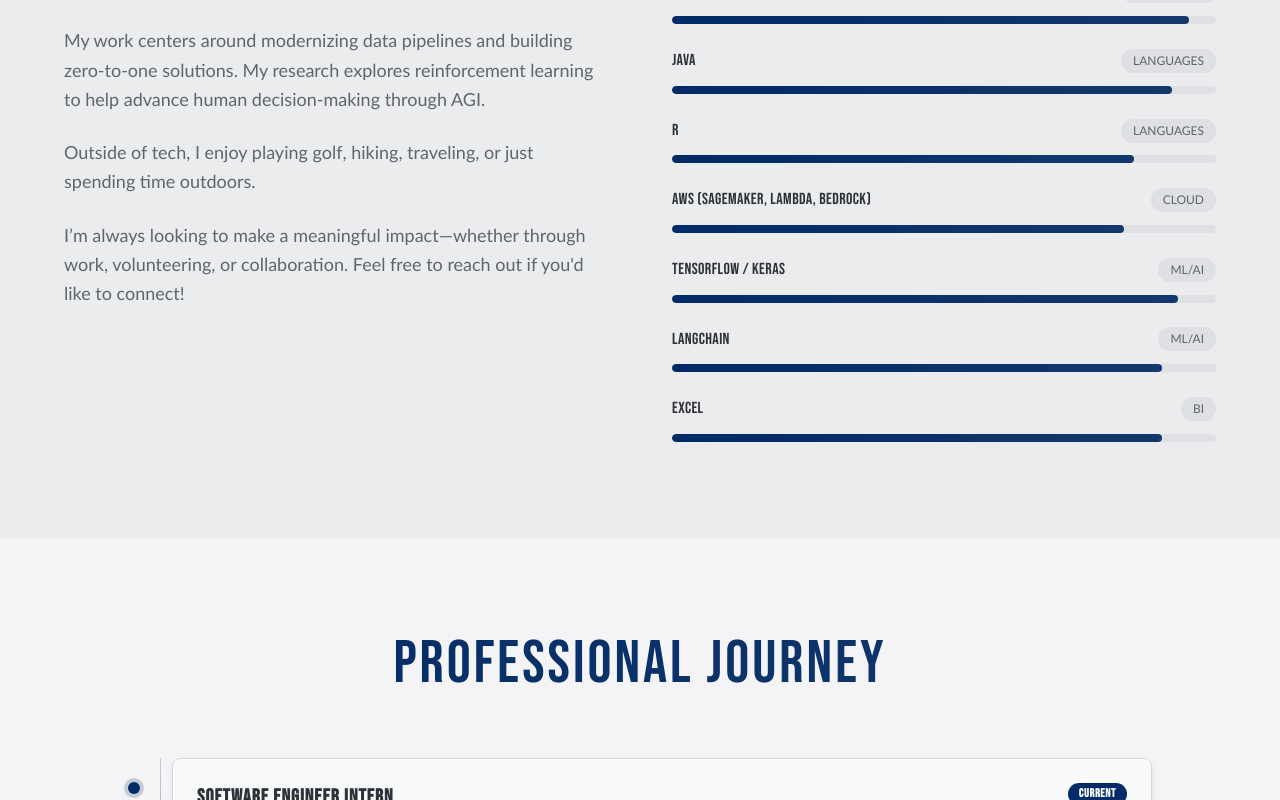
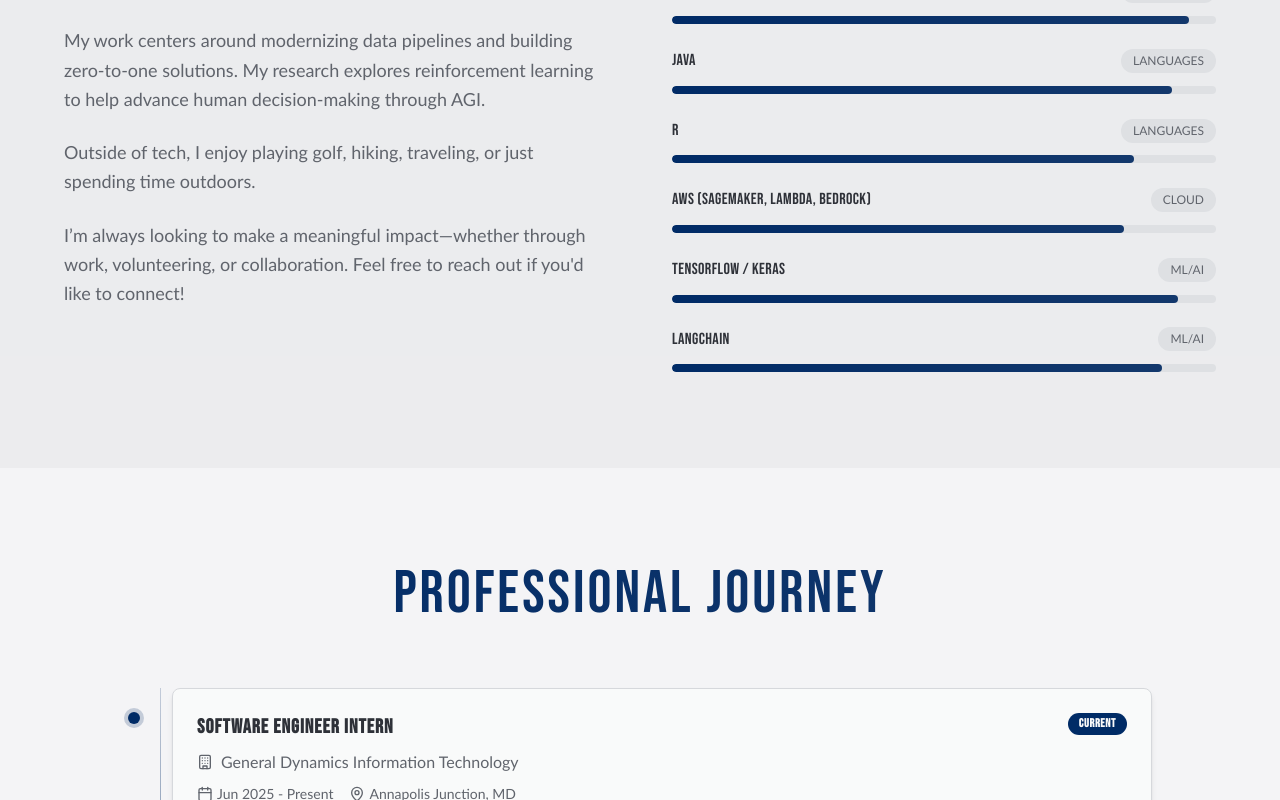
Before and after one commit to nishadw/website, a Next.js app: page / in a window 1280 px wide. Shown: the part 1169-1969 px from the top of the page. Built offline with nearby package versions, Linux system fonts and the light colour scheme.

Commit message:
this should work

```diff
--- a/components/about.tsx
+++ b/components/about.tsx
@@ -12,7 +12,7 @@ const skills = [
   { name: "TENSORFLOW / KERAS", level: 93, category: "ML/AI" },
   { name: "LANGCHAIN", level: 90, category: "ML/AI" },
 
-  { name: "EXCEL", level: 90, category: "BI" },
+  // { name: "EXCEL", level: 90, category: "BI" },
 ]
 
 // const interests = [
```
